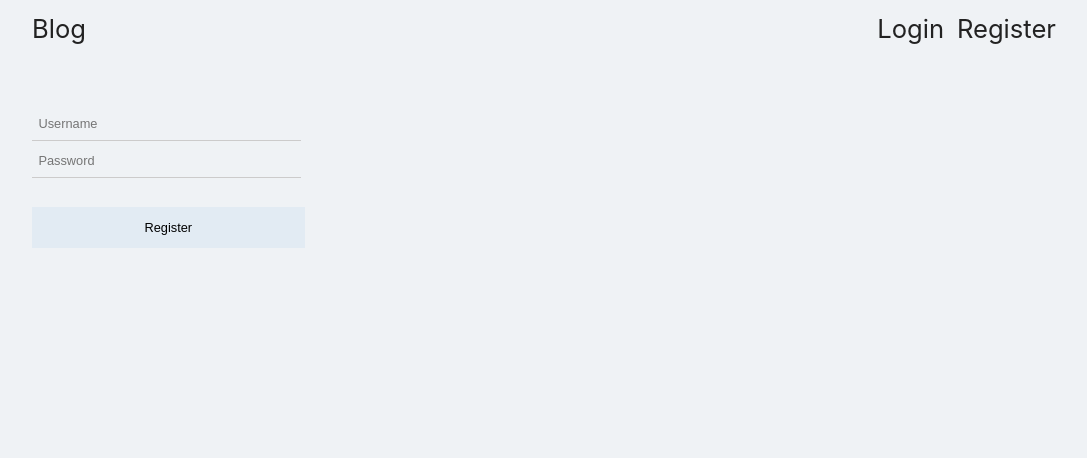
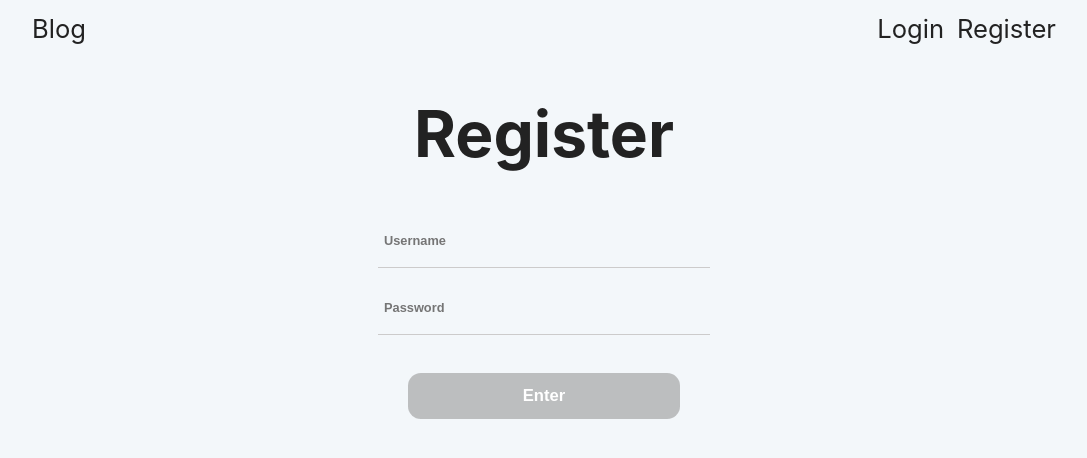
Before and after one commit to ArielNunesS/blog-mern, a React (Create React App) app in the folder client/: page /register in a window 1280 px wide. Shown: the top 458 px of the page, without its empty margins (96-1183 px from the left). Built offline with nearby package versions, Linux system fonts and the light colour scheme.

Commit message:
style: adding style to register and login pages

```diff
--- a/client/public/index.html
+++ b/client/public/index.html
@@ -1,7 +1,6 @@
 <!DOCTYPE html>
 <html lang="en">
   <head>
-    <meta charset="utf-8" />
     <link rel="icon" href="%PUBLIC_URL%/favicon.ico" />
     <meta name="viewport" content="width=device-width, initial-scale=1" />
     <meta name="theme-color" content="#000000" />
--- a/client/src/App.css
+++ b/client/src/App.css
@@ -1,12 +1,25 @@
-@media screen and (max-width: 480px){
+@media screen and (max-width: 480px) {
+  form.register, form.login {
+    max-width: 90vw;
+  }
+
+input{
+  font-size: 5vw;
+  height: 7vw;
+}
+
+.btn-form{
+    font-size: 5vw;
+  }
 }
 
 body{
   color: #222;
-  background-color: #eff2f5;
+  background-color: #f3f7fa;
+  margin: 0;
 }
 
-main {
+main{
   padding: 1vw;
   max-width: 80vw;
   margin: 0 auto;
@@ -89,30 +102,64 @@ div.text p.content{
   line-height: 1.7vw;
 }
 
-form.register, form.login{
-  max-width: 25vw;
+.register, .login{
+  display: flex;
+  flex-direction: column;
+  align-items: center;
+  margin: 0 auto;
 }
 
-input{
+form{
+  position: relative;
+  bottom: 7vh;
+}
+
+.form-title{
+  position: relative;
+  font-size: 5vw;
+}
+
+.form-input{
+  position: relative;
   display: block;
-  margin-bottom: 0.3vw;
-  height: 1.5vw;
-  width: 20vw;
+  margin-bottom: 1vw;
+  height: 5vh;
+  width: 25vw;
   padding: 0.5vw;
   border: 0;
-  background-color: #eff2f5;
+  background-color: #f3f7fa;
   border-bottom: 0.15vw solid #cccbcb;
   font-size: 1vw;
+  font-weight: bold;
 }
 
-button.btn-register, button.btn-login{
+.form-input:focus{
+  outline: 0;
+  background-color: #e6e6ff;
+}
+
+.btn-form{
   position: inherit;
   margin-top: 2vw;
   padding: 1vw;
   width: 21.3vw;
-  background-color: #e2ebf3;
-  font-size: 1vw;
+  background-color: #8f8f8f8a;
+  font-size: 1.3vw;
+  font-weight: 600;
+  color: #fff;
+  border-radius: 1vw;
   border: 0;
 }
 
+.btn-form.active{
+  font-weight: bold;
+  background-color: #8f8f8f;
+}
+
+.btn-form.active:hover{
+  transition: 0.3s;
+  background-color: #333333;
+  box-shadow: 0 0 0 0.1vw #b6b6b6;
+}
+
 /* 1vw laptop == 14px */
--- a/client/src/components/Post.js
+++ b/client/src/components/Post.js
@@ -14,6 +14,5 @@ export default function Post(){
         </p>
             </div>
         </div>
-
     </>);
 }
--- a/client/src/pages/LoginPage.js
+++ b/client/src/pages/LoginPage.js
@@ -1,10 +1,36 @@
+import React, { useState, useEffect } from "react";
+
 export default function LoginPage(){
+    const [username, setUsername] = useState('');
+    const [password, setPassword] = useState('');
+    const [isActive, setIsActive] = useState(false);
+
+    useEffect(() =>{
+        if(username.trim() !== '' && password.trim() !== ''){
+            setIsActive(true);
+        } else{
+            setIsActive(false);
+        }
+    }, [username, password]);
+
     return (<>
         <div>
-            <form className="login">
-                <input type="text" placeholder="Username"/>
-                <input type="password" placeholder="Password"/>
-                <button className="btn-login">Login</button>
+            <form className="login" >
+            <h1 className="form-title">Login</h1>
+                <input
+                type="text" placeholder="Username" className="form-input"
+                value={username}
+                onChange={(e) => setUsername(e.target.value)}
+                />
+                <input
+                type="password" placeholder="Password" className="form-input"
+                value={password}
+                onChange={(e) => setPassword(e.target.value)}
+                />
+                <button
+                className={`btn-form ${isActive ? 'active' : ''}`}>
+            Enter
+          </button>
             </form>
         </div>
     </>);
--- a/client/src/pages/RegisterPage.js
+++ b/client/src/pages/RegisterPage.js
@@ -1,11 +1,37 @@
+import React, {useState, useEffect } from "react";
+
 export default function RegisterPage(){
-        return (<>
-            <div>
-                <form className="register">
-                    <input type="text" placeholder="Username"/>
-                    <input type="password" placeholder="Password"/>
-                    <button className="btn-register">Register</button>
-                </form>
-            </div>
-        </>);
+    const [username, setUsername] = useState('');
+    const [password, setPassword] = useState('');
+    const [isActive, setIsActive] = useState(false);
+
+    useEffect(() =>{
+        if(username.trim() !== '' && password.trim() !== ''){
+            setIsActive(true);
+        } else{
+            setIsActive(false);
+        }
+    }, [username, password]);
+
+    return (<>
+        <div className="container-form">
+            <form className="register">
+                <h1 className="form-title">Register</h1>
+                <input
+                    type="text" placeholder="Username" className="form-input"
+                    value={username}
+                    onChange={(e) => setUsername(e.target.value)}
+                    />
+                <input
+                    type="text" placeholder="Password" className="form-input"
+                    value={password}
+                    onChange={(e) => setPassword(e.target.value)}
+                    />
+                <button
+                    className={`btn-form ${isActive ? 'active' : ''}`}>
+                    Enter
+                </button>
+            </form>
+        </div>
+    </>);
 }
```
